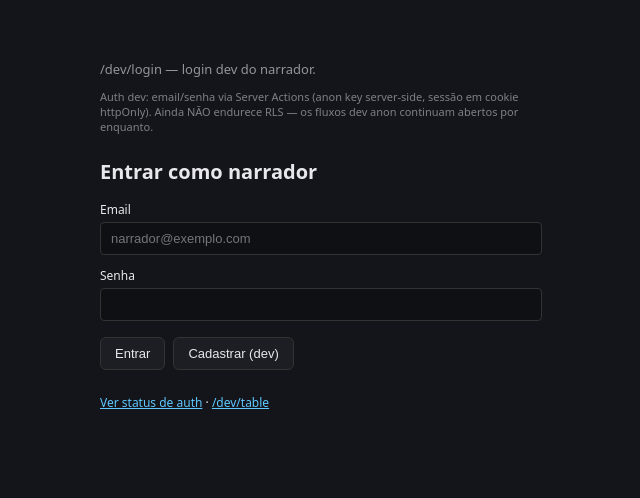
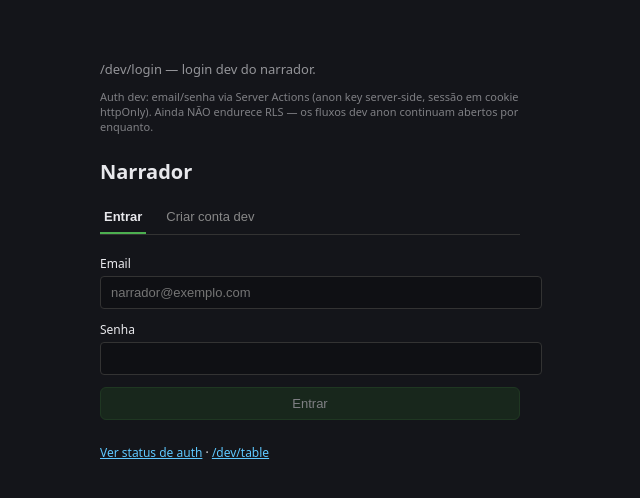
Before and after one commit to mnemosya/ruptura-vtt, a Next.js app: page /dev/login in a window 1280 px wide. Shown: the top 498 px of the page, without its empty margins (330-970 px from the left). Built offline with nearby package versions, Linux system fonts and the light colour scheme.

Commit message:
feat: improve dev narrator auth flow

```diff
--- a/src/app/dev/login/page.tsx
+++ b/src/app/dev/login/page.tsx
@@ -1,20 +1,34 @@
 "use client";
 
 /**
- * Página de DEBUG de login do narrador — base de auth dev (checkpoint
- * v0.13). Email/senha via Server Actions (anon key server-side, sessão
- * em cookie httpOnly). NÃO endurece RLS — os fluxos dev anon continuam
- * funcionando sem login nesta etapa.
+ * Página de DEBUG de login do narrador — auth dev (checkpoint v0.13,
+ * refinada no v0.15). Email/senha via Server Actions (anon key
+ * server-side, sessão em cookie httpOnly). NÃO endurece RLS — os
+ * fluxos dev anon continuam funcionando sem login nesta etapa.
  *
  * Magic link não é oferecido aqui porque depende de provider de email
  * configurado no painel do Supabase (SMTP/allowlist de redirect), que
- * não dá para garantir só por código — ver pendência no relatório.
+ * não dá para garantir só por código.
+ *
+ * "Criar conta dev" só é útil de fato se a confirmação de email do
+ * projeto estiver desativada (painel Supabase, Authentication →
+ * Providers → Email → "Confirm email"). Com confirmação ativa (padrão
+ * do Supabase), o cadastro cria o usuário mas NÃO loga — mostramos o
+ * estado "verifique seu email" em vez de fingir sucesso. Ver
+ * checkpoint v0.15 no relatório para o porquê de não termos testado
+ * esse caminho criando um usuário real nesta sessão.
  */
 
 import { useState } from "react";
 import Link from "next/link";
 import { useRouter } from "next/navigation";
 import { signInWithPassword, signUpDevNarrator } from "../../../lib/auth/actions";
+
+type Mode = "login" | "signup";
+type Status =
+  | { kind: "idle" }
+  | { kind: "error"; message: string }
+  | { kind: "needsConfirmation"; email: string };
 
 const inputStyle: React.CSSProperties = {
   background: "#0f1014",
@@ -36,41 +50,66 @@ const buttonStyle: React.CSSProperties = {
   cursor: "pointer",
 };
 
+const primaryButtonStyle: React.CSSProperties = {
+  ...buttonStyle,
+  background: "#1d3a1e",
+  border: "1px solid #2a5a2a",
+  flex: 1,
+};
+
+const modeTabStyle = (active: boolean): React.CSSProperties => ({
+  background: "transparent",
+  color: active ? "inherit" : "#888",
+  border: "none",
+  borderBottom: active ? "2px solid #4caf50" : "2px solid transparent",
+  padding: "8px 4px",
+  fontSize: 13,
+  fontWeight: active ? 700 : 400,
+  cursor: "pointer",
+  marginRight: 16,
+});
+
 export default function LoginPage() {
   const router = useRouter();
+  const [mode, setMode] = useState<Mode>("login");
   const [email, setEmail] = useState("");
   const [password, setPassword] = useState("");
-  const [message, setMessage] = useState<string | null>(null);
+  const [status, setStatus] = useState<Status>({ kind: "idle" });
   const [busy, setBusy] = useState(false);
 
-  async function handleSignIn() {
+  function switchMode(next: Mode) {
+    setMode(next);
+    setStatus({ kind: "idle" });
+  }
+
+  async function handleSubmit() {
     setBusy(true);
-    setMessage(null);
-    const res = await signInWithPassword(email, password);
+    setStatus({ kind: "idle" });
+
+    if (mode === "login") {
+      const res = await signInWithPassword(email, password);
+      setBusy(false);
+      if (res.ok) {
+        router.push("/dev/auth/status");
+      } else {
+        setStatus({ kind: "error", message: res.error ?? "Erro desconhecido no login." });
+      }
+      return;
+    }
+
+    // mode === "signup"
+    const res = await signUpDevNarrator(email, password);
     setBusy(false);
-    if (res.ok) {
+    if (res.ok && res.needsConfirmation) {
+      setStatus({ kind: "needsConfirmation", email: email.trim() });
+    } else if (res.ok) {
       router.push("/dev/auth/status");
     } else {
-      setMessage(`Erro no login: ${res.error}`);
+      setStatus({ kind: "error", message: res.error ?? "Erro desconhecido no cadastro." });
     }
   }
 
-  async function handleSignUp() {
-    setBusy(true);
-    setMessage(null);
-    const res = await signUpDevNarrator(email, password);
-    setBusy(false);
-    if (res.ok && res.needsConfirmation) {
-      setMessage(
-        "Cadastro criado, mas o projeto exige confirmação de email. Confirme pelo link enviado " +
-          "e depois faça login. (Ver pendência no relatório sobre desativar confirmação para dev.)",
-      );
-    } else if (res.ok) {
-      router.push("/dev/auth/status");
-    } else {
-      setMessage(`Erro no cadastro: ${res.error}`);
-    }
-  }
+  const podeEnviar = email.trim().length > 0 && password.length > 0 && !busy;
 
   return (
     <main style={{ maxWidth: 420, margin: "60px auto", padding: "0 20px" }}>
@@ -80,7 +119,24 @@ export default function LoginPage() {
         Ainda NÃO endurece RLS — os fluxos dev anon continuam abertos por enquanto.
       </p>
 
-      <h1 style={{ fontSize: 20, marginBottom: 16 }}>Entrar como narrador</h1>
+      <h1 style={{ fontSize: 20, marginBottom: 16 }}>Narrador</h1>
+
+      <div style={{ marginBottom: 20, borderBottom: "1px solid #333" }}>
+        <button data-testid="login-mode-entrar" onClick={() => switchMode("login")} style={modeTabStyle(mode === "login")}>
+          Entrar
+        </button>
+        <button data-testid="login-mode-cadastrar" onClick={() => switchMode("signup")} style={modeTabStyle(mode === "signup")}>
+          Criar conta dev
+        </button>
+      </div>
+
+      {mode === "signup" && (
+        <p style={{ fontSize: 11, opacity: 0.6, marginBottom: 16 }}>
+          Cria um usuário novo no Supabase Auth deste projeto. Se o projeto exigir confirmação de
+          email (padrão do Supabase), você vai precisar confirmar pelo link enviado antes de poder
+          entrar — ver aviso abaixo se isso acontecer.
+        </p>
+      )}
 
       <div style={{ display: "flex", flexDirection: "column", gap: 12 }}>
         <label style={{ display: "flex", flexDirection: "column", gap: 4, fontSize: 12 }}>
@@ -101,23 +157,47 @@ export default function LoginPage() {
             type="password"
             value={password}
             onChange={(e) => setPassword(e.target.value)}
+            onKeyDown={(e) => {
+              if (e.key === "Enter" && podeEnviar) handleSubmit();
+            }}
             style={inputStyle}
           />
         </label>
 
-        <div style={{ display: "flex", gap: 8, marginTop: 4 }}>
-          <button data-testid="login-entrar" onClick={handleSignIn} disabled={busy} style={buttonStyle}>
-            {busy ? "…" : "Entrar"}
-          </button>
-          <button data-testid="login-cadastrar" onClick={handleSignUp} disabled={busy} style={buttonStyle}>
-            {busy ? "…" : "Cadastrar (dev)"}
-          </button>
-        </div>
+        <button
+          data-testid="login-submit"
+          onClick={handleSubmit}
+          disabled={!podeEnviar}
+          style={{ ...primaryButtonStyle, opacity: podeEnviar ? 1 : 0.5, cursor: podeEnviar ? "pointer" : "not-allowed" }}
+        >
+          {busy ? "…" : mode === "login" ? "Entrar" : "Criar conta dev"}
+        </button>
 
-        {message && (
-          <p data-testid="login-mensagem" style={{ fontSize: 12, color: "#ffb84f", marginTop: 4 }}>
-            {message}
+        {status.kind === "error" && (
+          <p
+            data-testid="login-erro"
+            style={{ fontSize: 12, color: "#ff6b6b", background: "#2a1a1a", border: "1px solid #5a2a2a", borderRadius: 6, padding: "8px 10px" }}
+          >
+            Erro do Supabase: {status.message}
           </p>
+        )}
+
+        {status.kind === "needsConfirmation" && (
+          <div
+            data-testid="login-verifique-email"
+            style={{ fontSize: 12, background: "#2a2a15", border: "1px solid #5a5a2a", borderRadius: 6, padding: "10px 12px" }}
+          >
+            <p style={{ marginBottom: 4 }}>
+              Conta criada para <strong>{status.email}</strong>, mas este projeto exige confirmação de
+              email antes de logar (Authentication → Providers → Email → &quot;Confirm email&quot; no
+              painel Supabase).
+            </p>
+            <p style={{ opacity: 0.7 }}>
+              Confirme pelo link enviado a esse endereço e depois volte aqui e use &quot;Entrar&quot;.
+              Se você é quem administra este projeto e quer pular a confirmação em dev, desative
+              &quot;Confirm email&quot; no painel — ver checkpoint v0.15 no relatório.
+            </p>
+          </div>
         )}
       </div>
 
```
Also changed, not shown: src/app/dev/auth/status/page.tsx (+6 -3 lines), 1 other file (tests, documents, lock files or other folders).
